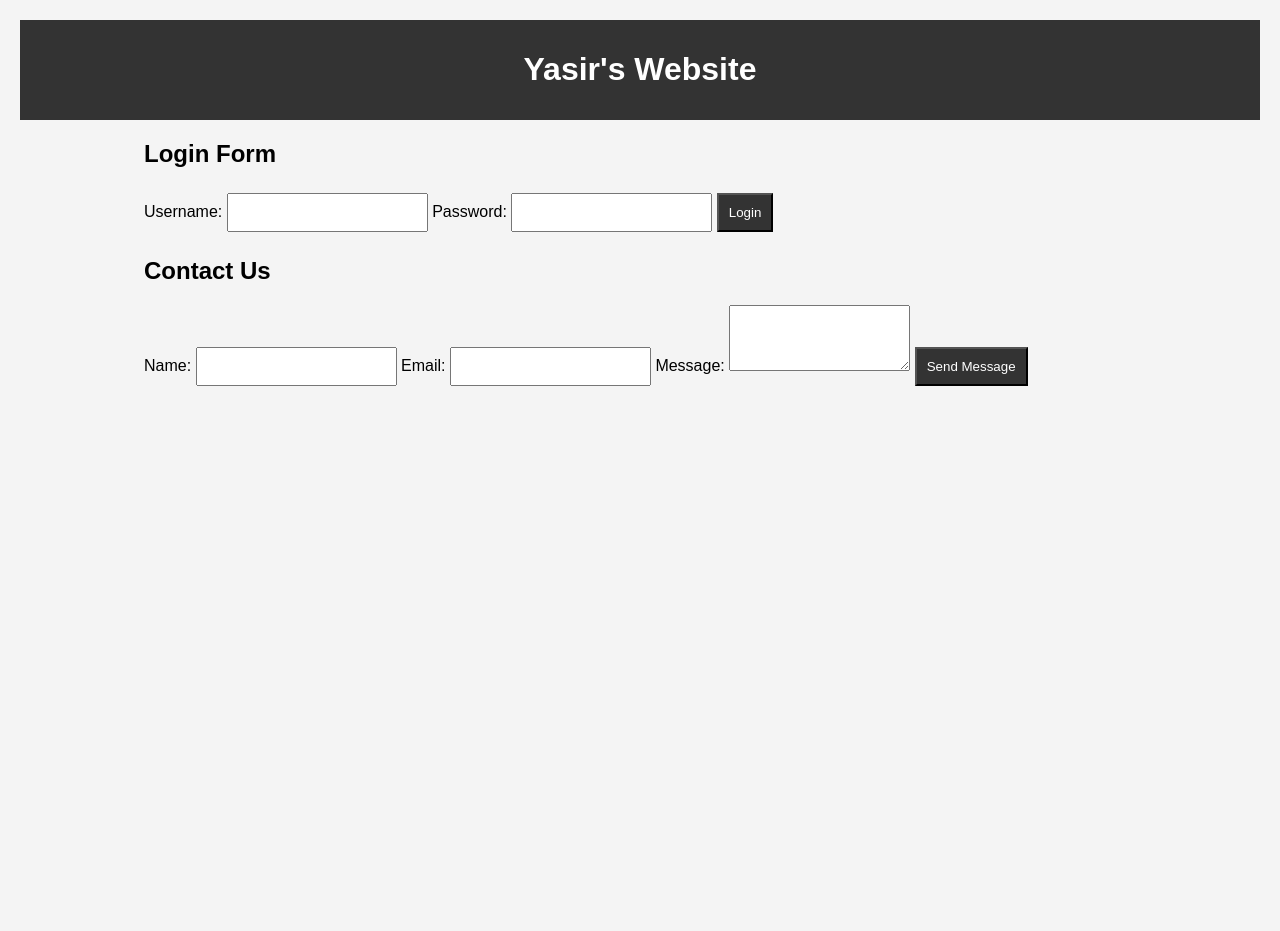
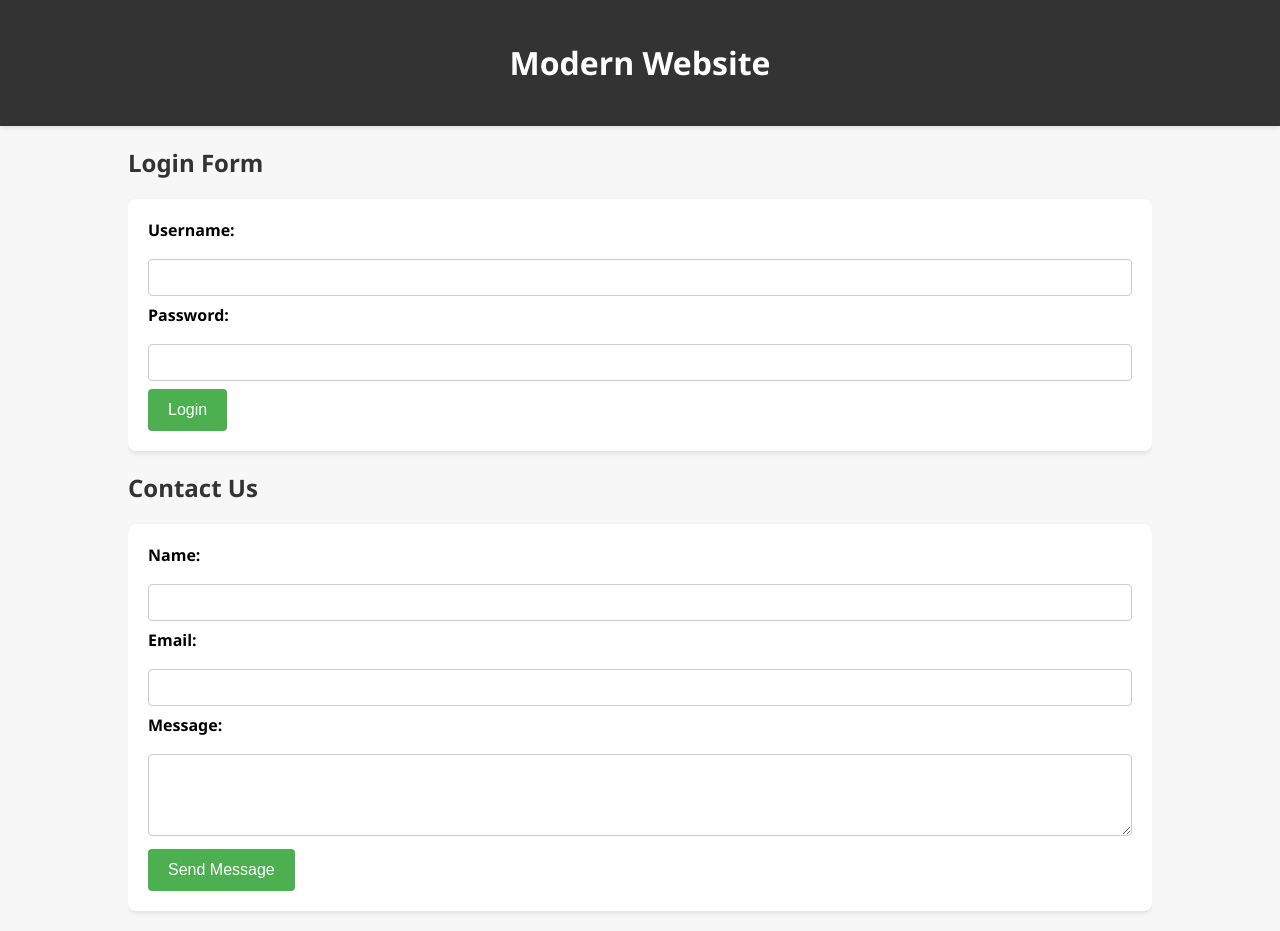
Before and after one commit to yasirhussain1/jenkins-project, a plain HTML site: page index.html in a window 1280 px wide. Before the commit the page ends 800 px from the top, so only its background shows below. Drawn offline with Linux system fonts and the light colour scheme.

Commit message:
updated the website

```diff
--- a/index.html
+++ b/index.html
@@ -3,24 +3,21 @@
 <head>
     <meta charset="UTF-8">
     <meta name="viewport" content="width=device-width, initial-scale=1.0">
-    <title>Welcome to yasir website</title>
+    <title>Modern Website</title>
     <style>
         body {
-            font-family: Arial, sans-serif;
-            margin: 20px;
+            font-family: 'Segoe UI', Tahoma, Geneva, Verdana, sans-serif;
+            margin: 0;
             padding: 0;
-            background-color: #f4f4f4;
+            background-color: #f7f7f7;
         }
 
         header {
             background-color: #333;
             color: #fff;
             text-align: center;
-            padding: 10px;
-        }
-
-        section {
-            margin: 20px 0;
+            padding: 20px;
+            box-shadow: 0 2px 5px rgba(0, 0, 0, 0.1);
         }
 
         .container {
@@ -29,26 +26,56 @@
             overflow: hidden;
         }
 
-        input[type="text"], input[type="password"], button {
+        section {
+            margin: 20px 0;
+        }
+
+        input[type="text"], input[type="password"], textarea {
+            width: 100%;
             padding: 10px;
-            margin: 5px 0;
+            margin: 8px 0;
+            display: inline-block;
+            border: 1px solid #ccc;
+            box-sizing: border-box;
+            border-radius: 4px;
         }
 
         button {
-            background-color: #333;
-            color: #fff;
+            background-color: #4CAF50;
+            color: white;
+            padding: 12px 20px;
+            border: none;
+            border-radius: 4px;
             cursor: pointer;
+            font-size: 16px;
         }
 
         button:hover {
-            background-color: #555;
+            background-color: #45a049;
+        }
+
+        form {
+            background-color: #fff;
+            padding: 20px;
+            border-radius: 8px;
+            box-shadow: 0 2px 5px rgba(0, 0, 0, 0.1);
+        }
+
+        label {
+            display: block;
+            font-weight: bold;
+            margin-bottom: 10px;
+        }
+
+        h2 {
+            color: #333;
         }
     </style>
 </head>
 <body>
 
     <header>
-        <h1>Yasir's Website</h1>
+        <h1>Modern Website</h1>
     </header>
 
     <div class="container">
```
